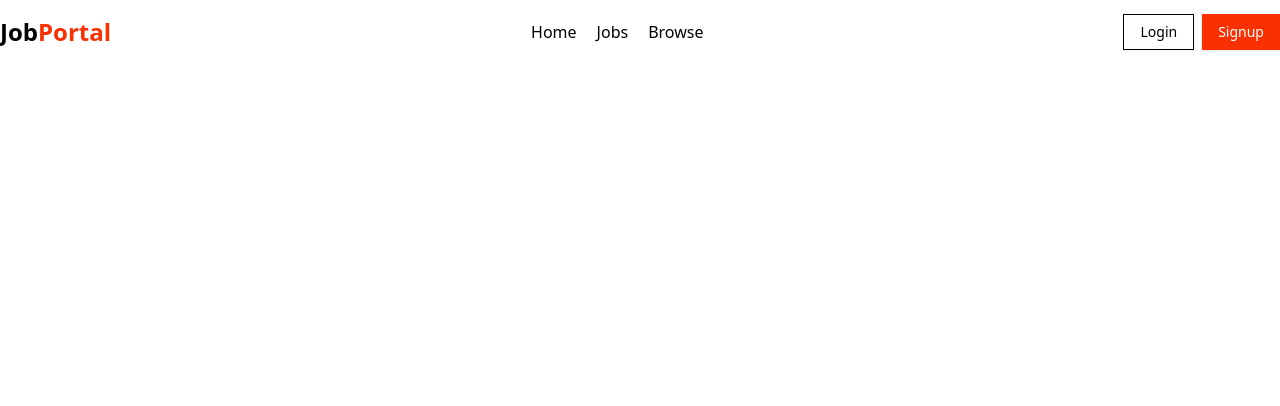
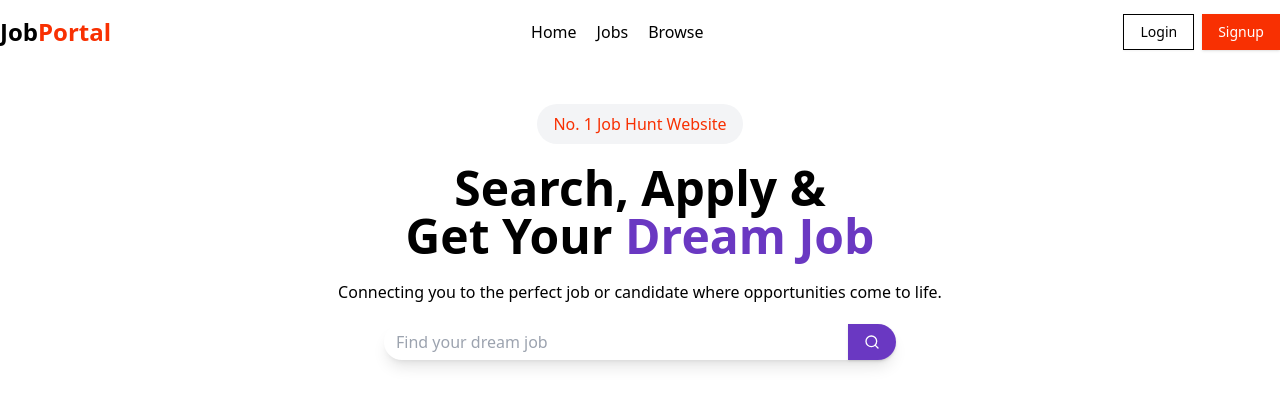
Before and after one commit to chiragbang/job-portal, a Next.js app in the folder frontend/: page / in a window 1280 px wide. Shown: the top 406 px of the page. Built offline with nearby package versions, Linux system fonts and the light colour scheme.

Commit message:
home-page

```diff
--- a/frontend/package.json
+++ b/frontend/package.json
@@ -14,6 +14,7 @@
     "@radix-ui/react-popover": "^1.1.2",
     "@radix-ui/react-radio-group": "^1.2.1",
     "@radix-ui/react-slot": "^1.1.0",
+    "@reduxjs/toolkit": "^2.3.0",
     "axios": "^1.7.7",
     "class-variance-authority": "^0.7.0",
     "clsx": "^2.1.1",
@@ -22,6 +23,7 @@
     "next-themes": "^0.4.3",
     "react": "19.0.0-rc-66855b96-20241106",
     "react-dom": "19.0.0-rc-66855b96-20241106",
+    "react-redux": "^9.1.2",
     "sonner": "^1.7.0",
     "tailwind-merge": "^2.5.4",
     "tailwindcss-animate": "^1.0.7"
--- a/frontend/src/app/layout.js
+++ b/frontend/src/app/layout.js
@@ -1,6 +1,8 @@
+// app/layout.js
 import localFont from "next/font/local";
 import "./globals.css";
 import { Toaster } from "@/components/ui/sonner";
+import ReduxProvider from "@/redux/ReduxProvider";
 
 const geistSans = localFont({
   src: "./fonts/GeistVF.woff",
@@ -24,8 +26,9 @@ export default function RootLayout({ children }) {
       <body
         className={`${geistSans.variable} ${geistMono.variable} antialiased`}
       >
-        {children}
-        <Toaster/>
+        {/* Use the ReduxProvider here */}
+        <ReduxProvider>{children}</ReduxProvider>
+        <Toaster />
       </body>
     </html>
   );
--- a/frontend/src/app/page.js
+++ b/frontend/src/app/page.js
@@ -1,3 +1,4 @@
+import HeroSection from "@/components/home/HeroSection";
 import Navbar from "@/components/shared/Navbar";
 import Image from "next/image";
 
@@ -5,6 +6,10 @@ export default function Home() {
   return (
     <>
     <Navbar/>
+    <HeroSection/>
+    {/* <CategoryCarousel/>
+    <LatestJobs/>
+    <Footer/> */}
     </>
   );
 }
--- a/frontend/src/components/auth/Login.jsx
+++ b/frontend/src/components/auth/Login.jsx
@@ -10,6 +10,10 @@ import { USER_API_END_POINT } from '@/utils/constant'
 import { useRouter } from 'next/navigation'
 import { toast } from 'sonner'
 import axios from 'axios'
+import { useDispatch, useSelector } from 'react-redux'
+import { setLoading } from '@/redux/authSlice'
+import store from '@/redux/store'
+import { Loader2 } from 'lucide-react'
 
 const Login = () => {
     const [input, setInput] = useState({
@@ -18,7 +22,9 @@ const Login = () => {
         role: "",
     })
 
+    const { loading } = useSelector(store => store.auth)
     const router = useRouter();
+    const dispatch = useDispatch();
     const changeEventHandler = (e) => {
         setInput({ ...input, [e.target.name]: e.target.value })
     }
@@ -28,6 +34,7 @@ const Login = () => {
     const submitHandler = async (e) => {
         e.preventDefault();
         try {
+            dispatch(setLoading(true))
             const response = await axios.post(`${USER_API_END_POINT}/login`, input, {
                 headers: {
                     "Content-Type": "application/json"
@@ -41,7 +48,9 @@ const Login = () => {
         } catch (error) {
             console.log(error)
             toast.error(error.response.data.message)
-
+        }
+        finally {
+            dispatch(setLoading(false))
         }
     }
 
@@ -108,15 +117,17 @@ const Login = () => {
                         </RadioGroup>
                     </div>
 
+                    {
+                        loading ? <Button className="w-full my-4 bg-black text-white"><Loader2 className='mr-2 h-4 w-4 animate-spin' />Getting you there..</Button> : <Button
+                            variant="outline"
+                            type="submit"
+                            className="w-full my-4 bg-black text-white py-3 rounded-md text-lg hover:bg-gray-800 hover:text-white"
+                        >
+                            Login
+                        </Button>
+                    }
 
 
-                    <Button
-                        variant="outline"
-                        type="submit"
-                        className="w-full my-4 bg-black text-white py-3 rounded-md text-lg hover:bg-gray-800 hover:text-white"
-                    >
-                        Login
-                    </Button>
 
                     <div className="text-center text-sm mt-4">
                         <span>Don't have an account? </span>
--- a/frontend/src/components/auth/Signup.jsx
+++ b/frontend/src/components/auth/Signup.jsx
@@ -10,6 +10,10 @@ import axios from 'axios'
 import { USER_API_END_POINT } from '@/utils/constant'
 import { toast } from 'sonner'
 import { useRouter } from 'next/navigation'
+import store from '@/redux/store'
+import { useDispatch, useSelector } from 'react-redux'
+import { setLoading } from '@/redux/authSlice'
+import { Loader2 } from 'lucide-react'
 
 const Signup = () => {
     const [input, setInput] = useState({
@@ -20,6 +24,9 @@ const Signup = () => {
         role: "",
         file: ""
     })
+
+    const { loading } = useSelector(store => store.auth)
+    const dispatch = useDispatch();
 
     const router = useRouter();
 
@@ -43,6 +50,7 @@ const Signup = () => {
             formData.append("file", input.file)
         }
         try {
+            dispatch(setLoading(true))
             const response = await axios.post(`${USER_API_END_POINT}/register`, formData, {
                 headers: {
                     "Content-Type": "multipart/form-data"
@@ -56,6 +64,9 @@ const Signup = () => {
         } catch (error) {
             console.log(error)
             toast.error(error.response.data.message)
+        }
+        finally {
+            dispatch(setLoading(false))
         }
     }
 
@@ -154,13 +165,15 @@ const Signup = () => {
                         </div>
                     </div>
 
-                    <Button
+                    {
+                        loading ? <Button className="w-full my-4 bg-black text-white"><Loader2 className='mr-2 h-4 w-4 animate-spin' />Setting up things...</Button> : <Button
                             variant="outline"
                             type="submit"
                             className="w-full my-4 bg-black text-white py-3 rounded-md text-lg hover:bg-gray-800 hover:text-white"
                         >
                             Register
                         </Button>
+                    }
 
                     <div className="text-center text-sm mt-4">
                         <span>Already have an account? </span>
--- /dev/null
+++ b/frontend/src/components/home/HeroSection.jsx
@@ -0,0 +1,31 @@
+import React from 'react'
+import { Input } from '../ui/input'
+import { Search } from 'lucide-react'
+import { Button } from '../ui/button'
+
+const HeroSection = () => {
+    return (
+        <div className='text-center'>
+            <div className='flex flex-col gap-5 my-10'>
+
+                <span className='mx-auto px-4 py-2 rounded-full bg-gray-100 text-[#F83002] font-medium'>No. 1 Job Hunt Website</span>
+                <h1 className='text-5xl font-bold'>Search, Apply & <br /> Get Your <span className='text-[#6a38c2]'>Dream Job</span></h1>
+                <p>Connecting you to the perfect job or candidate where opportunities come to life.</p>
+                <div className='flex w-[40%] shadow-lg border-gray-200 pl-3 rounded-full items-center gap-4 mx-auto'>
+                    <input
+                        type='text'
+                        placeholder='Find your dream job'
+                        className='outline-none border-none w-full'
+                    />
+                    <Button className="rounded-r-full bg-[#6a38c2] hover:bg-[#5a2a9a]">
+    <Search className='h-5 w-5 text-white'/>
+</Button>
+
+                </div>
+            </div>
+
+        </div>
+    )
+}
+
+export default HeroSection
--- /dev/null
+++ b/frontend/src/redux/ReduxProvider.jsx
@@ -0,0 +1,9 @@
+// components/ReduxProvider.js
+"use client";
+
+import { Provider } from "react-redux";
+import store from "./store";
+
+export default function ReduxProvider({ children }) {
+  return <Provider store={store}>{children}</Provider>;
+}
--- /dev/null
+++ b/frontend/src/redux/authSlice.js
@@ -0,0 +1,16 @@
+import { createSlice } from "@reduxjs/toolkit";
+
+const authSlice = createSlice({
+    name: "auth",
+    initialState: {
+        loading: false
+    },
+    reducers: {
+        setLoading: (state, action) => {
+            state.loading = action.payload;
+        }
+    }
+})
+
+export const { setLoading } = authSlice.actions;
+export default authSlice.reducer;
--- /dev/null
+++ b/frontend/src/redux/store.js
@@ -0,0 +1,10 @@
+import { configureStore } from "@reduxjs/toolkit";
+import authSlice from './authSlice'
+
+const store = configureStore({
+    reducer:{
+      auth: authSlice
+    }
+});
+
+export default store;
```
Also changed, not shown: 2 other files (tests, documents, lock files or other folders). Lines whose indentation alone changed are shown as unchanged.
